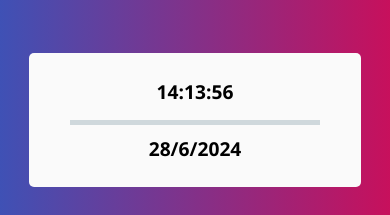
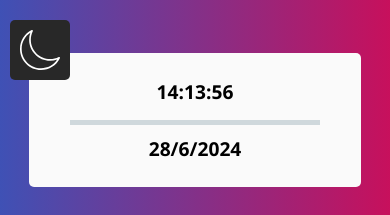
Before and after one commit to Karolczaq/Karolczaq.github.io, a plain HTML site: page index.html in a window 390 px wide. Shown: the top 215 px of the page. Drawn offline with Linux system fonts and the light colour scheme.

Commit message:
added dark mode with toggle button

```diff
--- /dev/null
+++ b/darkmode.js
@@ -0,0 +1,17 @@
+function darkmode() {
+    var containers = ['.container', '.containerWeather', '.container2'];
+    var toggler = document.getElementById("toggler");
+    var togglerSrc = toggler.getAttribute("src");
+    toggler.classList.toggle('toggler-dark-mode');
+    if (togglerSrc.includes("moonicon.svg")) {
+        toggler.src = "assets/sunicon.svg";
+    } else {
+        toggler.src = "assets/moonicon.svg";
+    }
+    containers.forEach(function(container) {
+        var elements = document.querySelectorAll(container);
+        elements.forEach(function(element) {
+            element.classList.toggle('dark-mode');
+        });
+    });
+}
--- a/index.html
+++ b/index.html
@@ -10,9 +10,11 @@
     <link rel="stylesheet" href="style.css">
     <link rel="shortcut icon" href="assets/favicon.png">
     <script type="text/javascript" src="timer.js"></script>
+    <script type="text/javascript" src="darkmode.js"></script>
 </head>
 
 <body onload="odliczanie();">
+    <img id="toggler" src="assets/moonicon.svg" class="darkmodetoggler" width="40px" onclick="darkmode()"></img>
     <section class="landing">
         <div class="container">
             <div id="zegar" class="clock"></div>
@@ -24,6 +26,7 @@
                 <svg xmlns="http://www.w3.org/2000/svg" focusable="true" width="50px" height="50px" viewBox="0 0 24 24" class="arrow-down" cursor="pointer" onClick="document.getElementById('t').scrollIntoView();">
                     <path d="M5.843 9.593L11.5 15.25l5.657-5.657l-.707-.707l-4.95 4.95l-4.95-4.95l-.707.707z " transform="translate(-11 -11) scale(2)"></path>
                 </svg>
+
             <div class="separator"></div>
             <div class="text-typing">
                 <p class="copy">© 2024 Karol Krasoń </p>
@@ -42,14 +45,14 @@
         </div>
     </section>
     <section class="gridsection">
-        <section class="container2">
+        <div class="container2">
             <div class="technologies-content">
                 <div class="grid" class="unselect">
                     <a href="https://github.com/Karolczaq" class="technologies-item" style="--bg-color: #484848; --bg-color-hover:#484848DD; --fg-color:#ffffff;"><img src="assets/GitHub-Mark-120px-plus.png" alt="GitHub" class="technologies-item-logo"> GitHub</a>
                     <a href="https://developer.mozilla.org/pl/docs/Learn/JavaScript/First_steps/What_is_JavaScript" class="technologies-item" style="--bg-color: #000000; --bg-color-hover:#000000dd; --fg-color:#ffffff;"><img src="assets/jslogo.png" alt="Tekstury" class="technologies-item-logo"> JavaScript</a>
                 </div>
             </div>
-        </section>
+        </div>
     </section>
 
     <footer>
--- a/style.css
+++ b/style.css
@@ -16,6 +16,33 @@ body {
     -ms-user-select: none;
     user-select: none;
     margin-bottom: 0;
+}
+
+div {
+    transition: background-color 0.3s, color 0.1s;
+}
+
+.dark-mode {
+    background-color: #282828 !important;
+    color: white !important;
+    transition: background-color 0.3s, color 0.1s
+  }
+
+/*toggler default style */
+.darkmodetoggler {
+    position:fixed;
+    left: 20px;
+    top: 20px;
+    background-color: #282828;
+    border-radius: 5px;
+    padding: 10px;
+    transition: 0.5s;
+}
+
+/*toggler when in dark mode */
+.toggler-dark-mode {
+    background-color: #fafafa !important;
+    transition: 0.3s;
 }
 
 .container {
@@ -379,4 +406,8 @@ html {
         grid-gap: 2.9vw;
         padding-bottom: 4.5vw;
     }
+    .darkmodetoggler{
+        left: 2.5vw;
+        top: 5vw;
+    }
 }
```
Also changed, not shown: assets/moonicon.svg (added), assets/sunicon.svg (added), pogoda.js (deleted).
